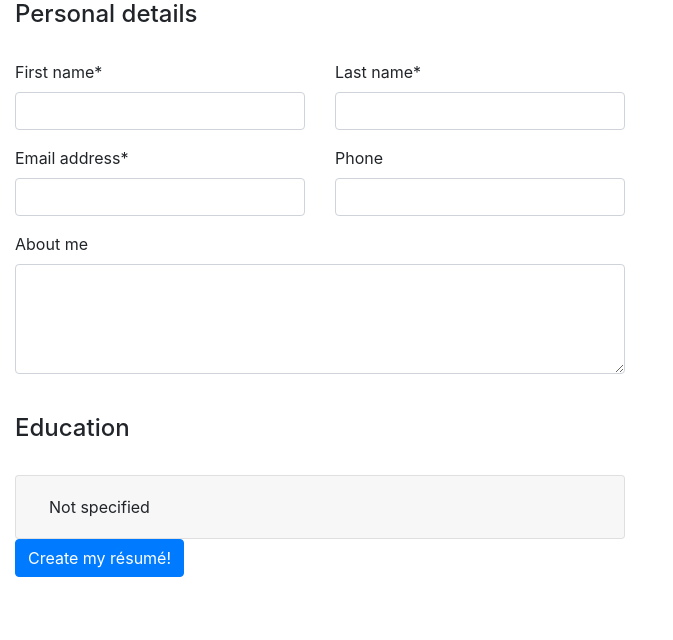
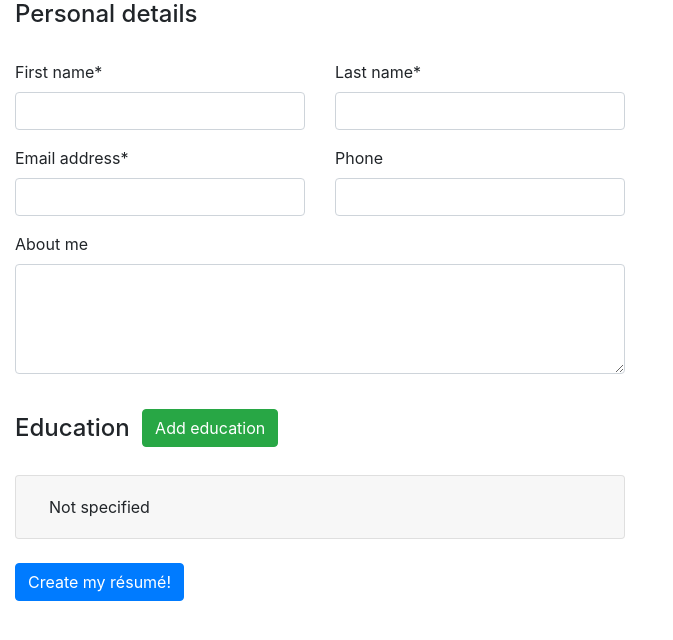
Before and after one commit to pongloongyeat/resume-builder, a Django app: page /resume/create in a window 1280 px wide. Shown: the part 147-787 px from the top of the page, without its empty margins (0-673 px from the left). Run offline with Django 3.2, Linux system fonts and the light colour scheme; the visitor is signed in with stand-in values (Sample User, id 1); some libraries are stand-ins or nearby versions.

Commit message:
Resume: Add "Add Education" button

```diff
--- a/static/resume/css/edit.css
+++ b/static/resume/css/edit.css
@@ -1,8 +1,3 @@
-.edit-title h1 {
-    margin: 0;
-    display: inline;
-}
-
 .edit-title a {
     float: left;
     font-size: 32px;
@@ -18,3 +13,13 @@
 
     text-decoration: none;
 }
+
+.inline-header-button h4 {
+    display: inline-block;
+}
+
+.inline-header-button button {
+    margin: 0;
+    margin-top: -8px;
+    margin-left: 8px;
+}
--- a/templates/resume/create.html
+++ b/templates/resume/create.html
@@ -25,9 +25,16 @@
 
                 <br/>
 
-                <h4>Education</h4>
+                <div class="inline-header-button">
+                    <h4>Education</h4>
+                    <button class="btn btn-success" type="submit", name="new_education", value="new_education">Add education</button>
+                </div>
+
                 <br/>
+
                 {% include 'resume/education_form.html' %}
+
+                <br/>
 
                 <button type="submit" class="btn btn-primary">Create my résumé!</button>
             </form>
```
